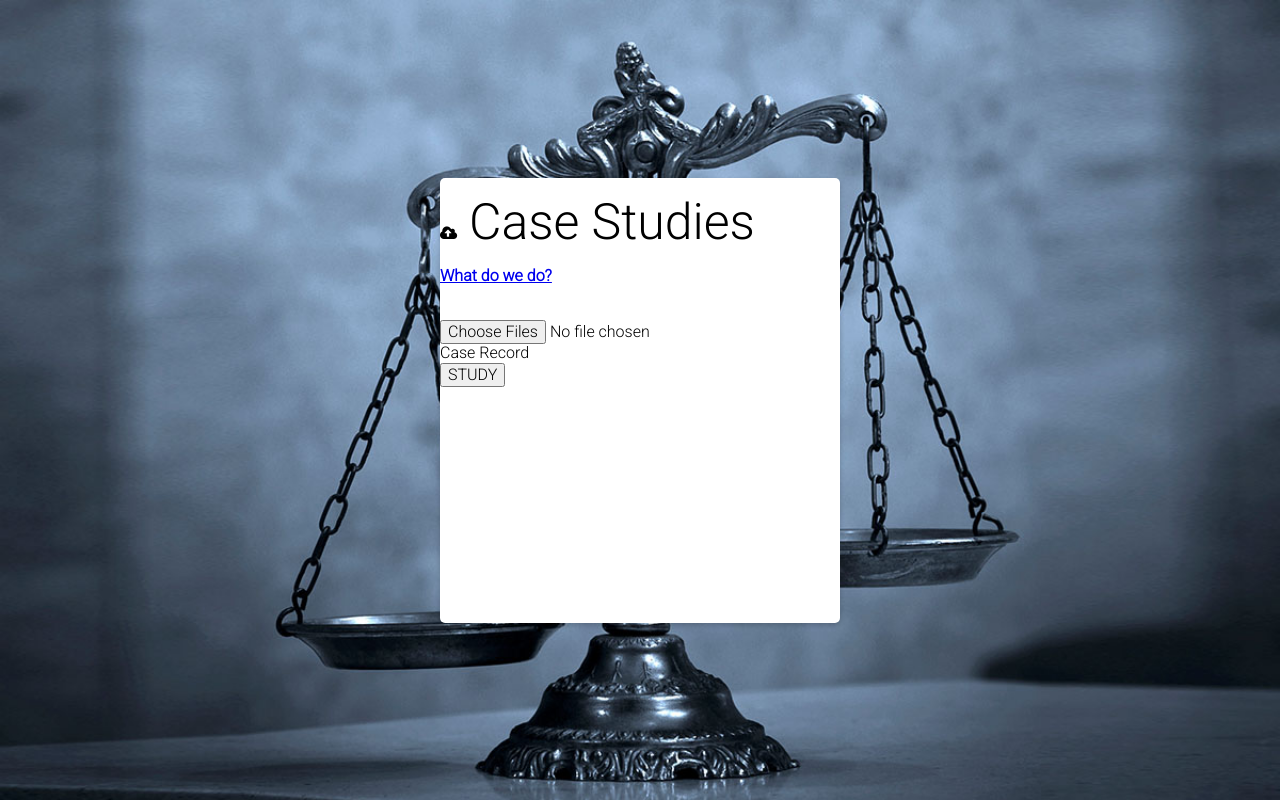
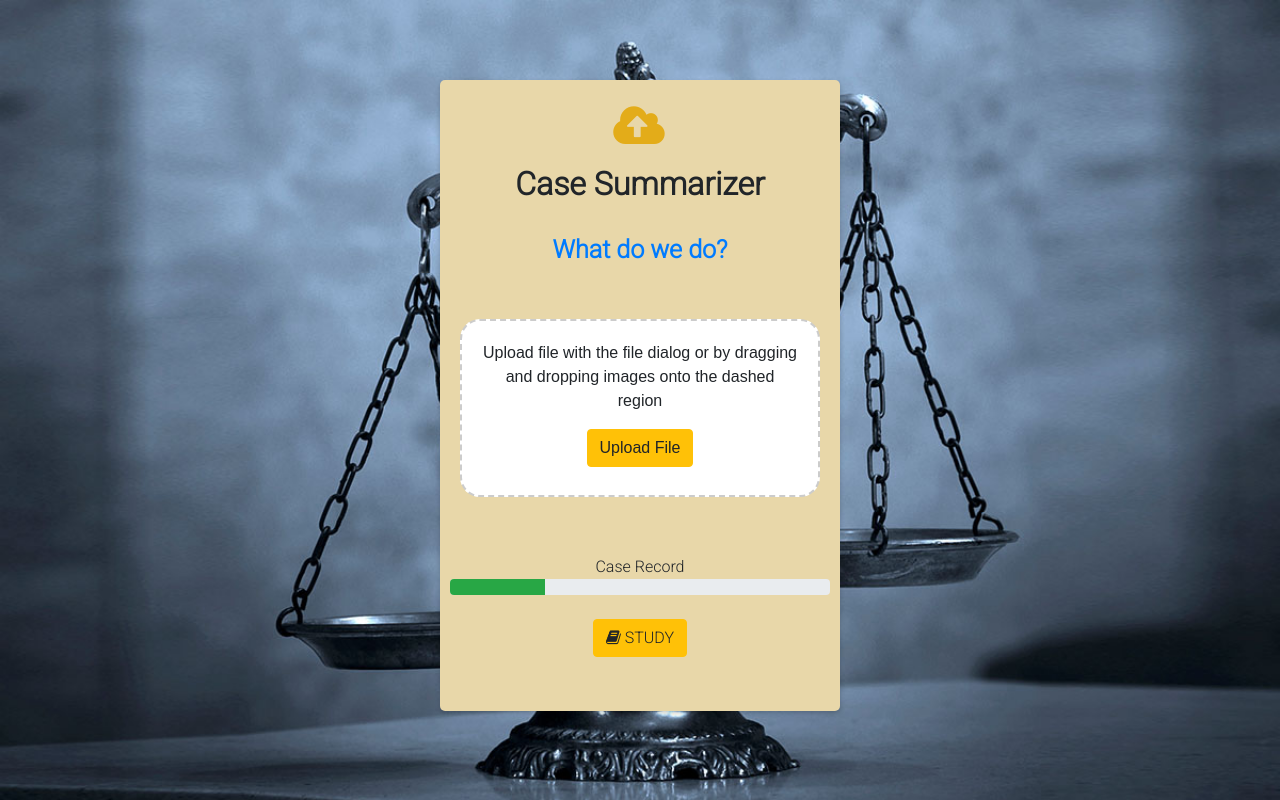
Before and after one commit to ritusinha128/unisys-legal, a Django app: page / in a window 1280 px wide. Run offline with Django 3.2, Linux system fonts and the light colour scheme; some libraries are stand-ins or nearby versions.

Commit message:
front page

```diff
--- a/legal_web/legal_web/legal/static/legal/frontpage/style.css
+++ b/legal_web/legal_web/legal/static/legal/frontpage/style.css
@@ -1,14 +1,9 @@
-html,
-body {
-  height: 100%;
-  margin: 0;
-  padding: 0;
-}
-
 body {
   font-family: 'Roboto', sans-serif;
   background: url('court2.jpg');
   background-size: 100%;
+  vertical-align: center;
+  margin-top: 60px;
   display: -webkit-box;
   display: -ms-flexbox;
   display: flex;
--- /dev/null
+++ b/legal_web/legal_web/legal/static/legal/frontpage/style1.css
@@ -0,0 +1,90 @@
+body {
+    font-family: 'Roboto', sans-serif;
+    background: url('court2.jpg');
+    background-size: 100%;
+    margin-top: 60px;
+    display: flex;
+    -webkit-box-pack: center;
+    justify-content: center;
+    -webkit-box-align: center;
+    align-items: center;
+  }
+
+header {
+    margin: auto;
+    padding: 10px;
+    text-align: center;
+}
+
+form {
+    margin: auto;
+    padding: 10px;
+    text-align: center;
+
+}
+
+.sel {
+
+    padding: 10px;
+    text-align: center;
+    justify-content: center;
+    display: inline-block;
+}
+
+.upload {
+    position: relative;
+    width: 400px;
+    min-height: 445px;
+    -webkit-box-sizing: border-box;
+            box-sizing: border-box;
+    border-radius: 5px;
+    -webkit-box-shadow: 0 2px 5px rgba(0, 0, 0, 0.2);
+            box-shadow: 0 2px 5px rgba(0, 0, 0, 0.2);
+    padding-bottom: 20px;
+    background: #e8d7a9;
+    -webkit-animation: fadeup .5s .5s ease both;
+            animation: fadeup .5s .5s ease both;
+    -webkit-transform: translateY(20px);
+            transform: translateY(20px);
+  }
+
+  #drop-area {
+    border: 2px dashed #ccc;
+    border-radius: 20px;
+    font-family: sans-serif;
+    background-color: white;
+    margin: 10px;
+    padding: 20px;
+  }
+  #drop-area.highlight {
+    border-color: purple;
+  }
+  p {
+    margin-top: 0;
+  }
+  .my-form {
+    display: inline-block;
+  }
+  #gallery {
+    margin-top: 10px;
+  }
+  #gallery img {
+    width: 150px;
+    margin-bottom: 10px;
+    margin-right: 10px;
+    vertical-align: middle;
+  }
+  .button {
+    display: inline-block;
+    padding: 10px;
+    background: #ccc;
+    cursor: pointer;
+    border-radius: 5px;
+    border: 1px solid #ccc;
+  }
+  .button:hover {
+    background: #ddd;
+  }
+  #fileElem {
+    display: none;
+  }
--- a/legal_web/legal_web/legal/templates/legal/startpage.html
+++ b/legal_web/legal_web/legal/templates/legal/startpage.html
@@ -3,44 +3,49 @@
 
 <head>
     <meta charset="UTF-8"/>
+    <meta name="viewport" content="width=device-width, initial-scale=1, shrink-to-fit=no">
     <title>{{ page_title }}</title>
+    <link rel='stylesheet prefetch' href='https://maxcdn.bootstrapcdn.com/font-awesome/4.7.0/css/font-awesome.min.css'>
+    <link rel="stylesheet" href="https://stackpath.bootstrapcdn.com/bootstrap/4.4.1/css/bootstrap.min.css" integrity="sha384-Vkoo8x4CGsO3+Hhxv8T/Q5PaXtkKtu6ug5TOeNV6gBiFeWPGFN9MuhOf23Q9Ifjh" crossorigin="anonymous">
     <link rel="stylesheet" href="https://cdnjs.cloudflare.com/ajax/libs/normalize/5.0.0/normalize.min.css">
-    <link rel='stylesheet prefetch' href='https://maxcdn.bootstrapcdn.com/font-awesome/4.7.0/css/font-awesome.min.css'>
     <link rel='stylesheet prefetch' href='https://fonts.googleapis.com/css?family=Roboto:100,300'>
 	{% load static %}
-    <link rel="stylesheet" href="{% static 'legal/frontpage/style.css' %}">
+    <link rel="stylesheet" href="{% static 'legal/frontpage/style1.css' %}">
 </head>
 
 <body>
+    <script src="https://code.jquery.com/jquery-3.4.1.slim.min.js" integrity="sha384-J6qa4849blE2+poT4WnyKhv5vZF5SrPo0iEjwBvKU7imGFAV0wwj1yYfoRSJoZ+n" crossorigin="anonymous"></script>
+    <script src="https://cdn.jsdelivr.net/npm/popper.js@1.16.0/dist/umd/popper.min.js" integrity="sha384-Q6E9RHvbIyZFJoft+2mJbHaEWldlvI9IOYy5n3zV9zzTtmI3UksdQRVvoxMfooAo" crossorigin="anonymous"></script>
+    <script src="https://stackpath.bootstrapcdn.com/bootstrap/4.4.1/js/bootstrap.min.js" integrity="sha384-wfSDF2E50Y2D1uUdj0O3uMBJnjuUD4Ih7YwaYd1iqfktj0Uod8GCExl3Og8ifwB6" crossorigin="anonymous"></script>
     <div class="upload">
-    <header>
-        <p>
-            <i class="fa fa-cloud-upload" aria-hidden="true" style="width:25px;height:25px"></i>
-            <span class="up" style="font-size:50px">Case  </span>
-            <span class="load" style="font-size:50px"> Studies </span>
-        </p>
+        <header style="align-content: center;">
+                <i class="fa fa-cloud-upload fa-3x" aria-hidden="true" style="margin-right: 2px; color: #e3ac19"></i>
+                <span class="up" style="font-size:50px"><h2><b>Case Summarizer</b></h2> </span>
         </header>
         <form action="{% url 'resp' %}" method="POST" enctype="multipart/form-data">
-        <div class="body" id="drop">
-            <!--<i class="fa fa-file-text-o pointer-none" aria-hidden="true"></i>
-            <p class="pointer-none"> <b> <a href="" id="triggerFile"> Upload File </a> </b></p> <br>-->
-            <p class="pointer-none"> <b> <a href="{% url 'readme' %}" >   What do we do? </a> </b> </p> <br>
-            <input type="file" multiple="multiple" name="myfile"/>
+                <p style="font-size: 25px; page-break-after: auto;"> <b> <a href="{% url 'readme' %}" >   What do we do? </a> </b> </p><br>
+                <div id="drop-area">
+                    <div class="my-form">
+                      <p>Upload file with the file dialog or by dragging and dropping images onto the dashed region</p>
+                      <input type="file" id="fileElem" name="myfile" multiple onchange="handleFiles(this.files)">
+                      <label class="btn btn-warning" for="fileElem">Upload File</label>
                     </div>
+                  </div>
+                  <br><br>
             <footer>
                 <div class="divider">
                     <span> <AR> Case Record </AR></span>
                 </div>
+                <div class="progress">
+                    <div class="progress-bar bg-success" role="progressbar" style="width: 25%" aria-valuenow="25" aria-valuemin="0" aria-valuemax="100"></div>
+                </div>
+                <br>
                 <div class=list-files">
-
                 </div>
-                <button class="importar" type="submit">STUDY</button>
+                <button class="btn btn-warning" type="submit"><i class="fa fa-book"></i> STUDY</button>
+                <br><br>
             </footer>
         </form>
     </div>
-
-
-
 </body>
-
 </html>
```
Also changed, not shown: legal_web/legal_web/legal/static/legal/frontpage/index.js (+103 -0 lines). Lines whose indentation alone changed are shown as unchanged.
